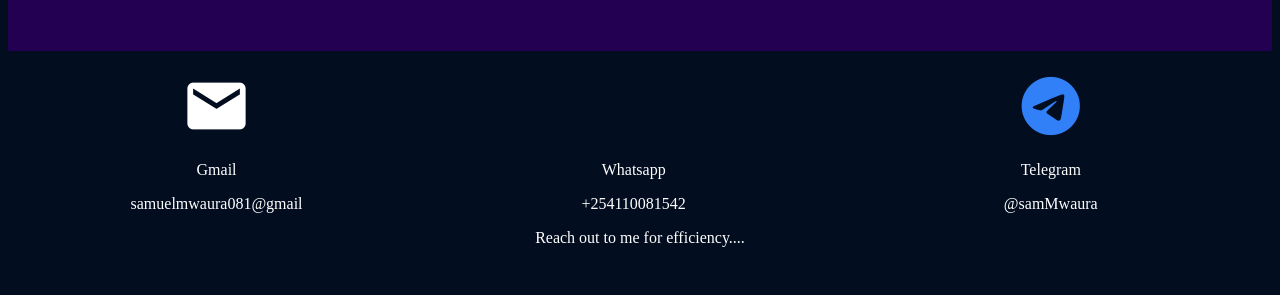
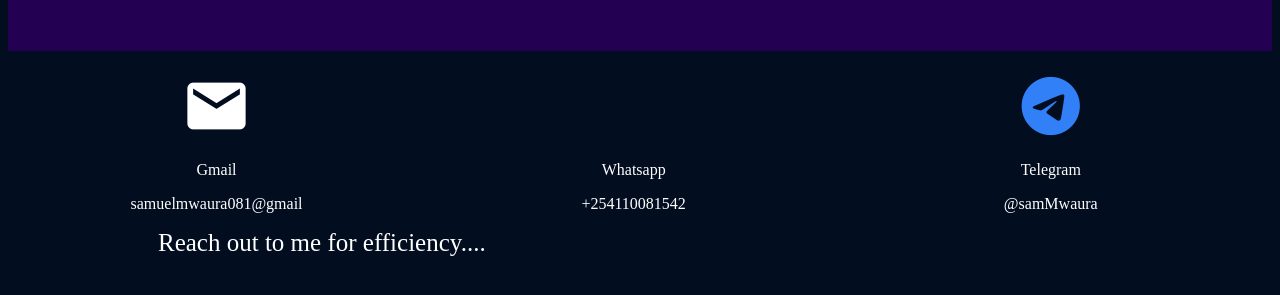
Before and after one commit to samuelmwaura/My_Portfolio_Website, a plain HTML site: page index.html in a window 1280 px wide. Shown: the part 2257-2552 px from the top of the page. Drawn offline with Linux system fonts and the light colour scheme.

Commit message:
finalisation on CSS and HTML

```diff
--- a/index.html
+++ b/index.html
@@ -72,7 +72,7 @@
                 <p><a href="https://web.telegram.org" target="_blank">Telegram</p>
                 <p>@samMwaura</p></a>
             </div>
-            <p>Reach out to me for efficiency....</p>
+            <p id="close">Reach out to me for efficiency....</p>
         </section>
         <script type="text/javascript" src="./script.js"></script>
     </body>
--- a/style.css
+++ b/style.css
@@ -254,3 +254,9 @@
     color: white;
     text-decoration: none;
 }
+#close{
+    margin-left: 150px;
+    margin-top:80px;
+    text-align:left ;
+    font-size: 25px;
+}
```
